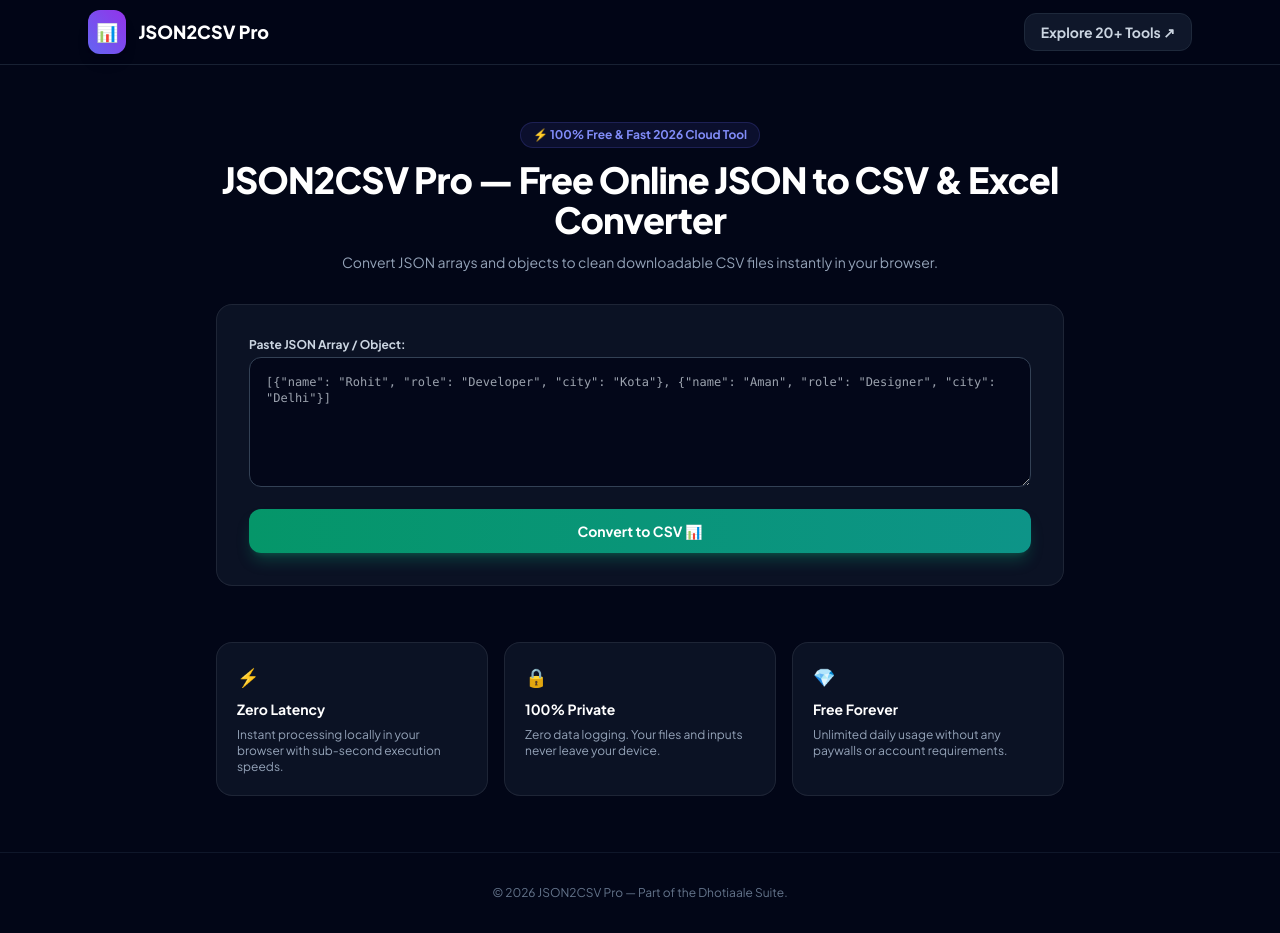
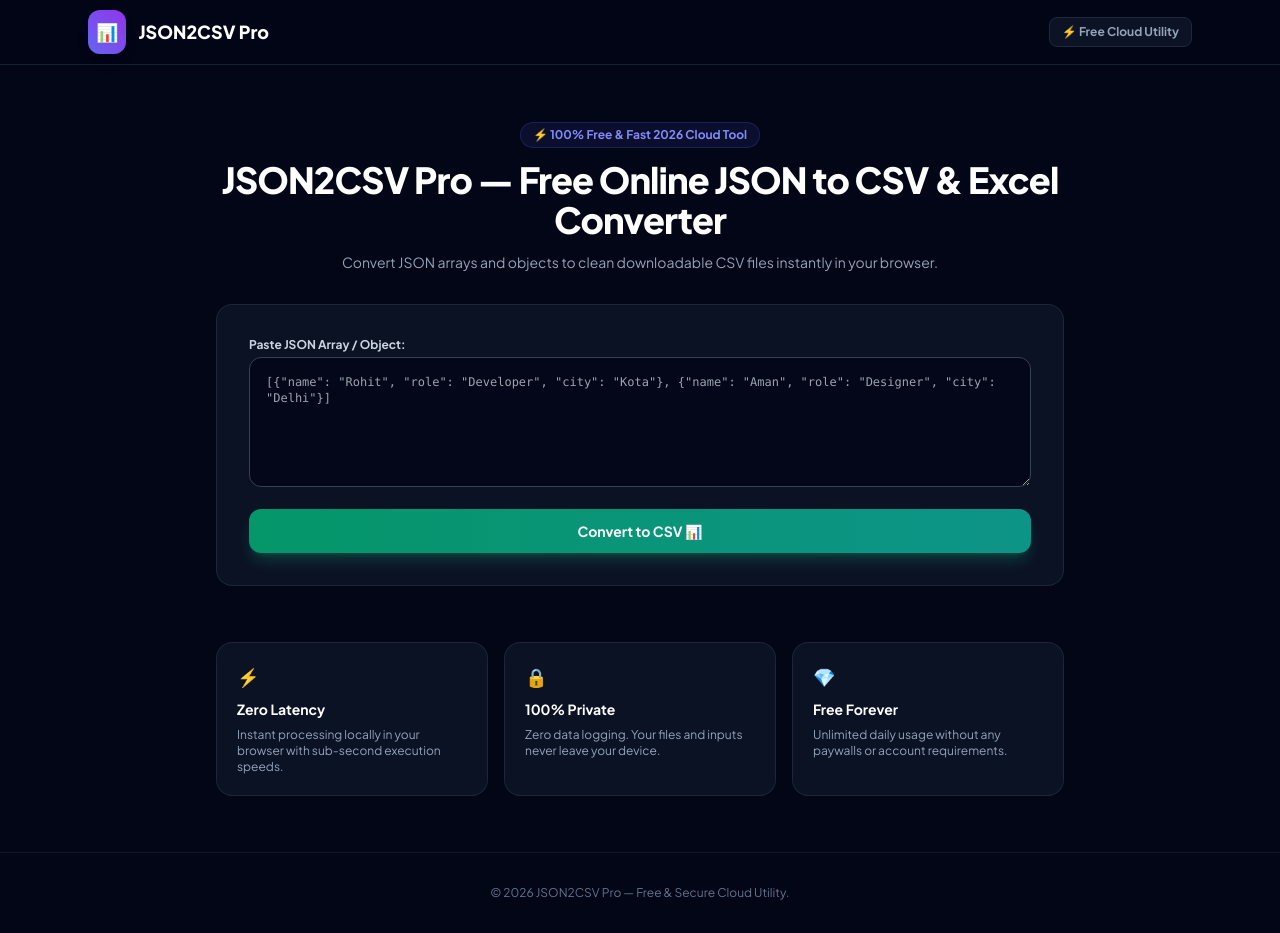
Before and after one commit to dhakadrachora/json2csv-excel-converter-pro, a website: page index.html in a window 1280 px wide. Drawn offline with nearby package versions, Linux system fonts and the light colour scheme.

Commit message:
Permanent removal of Dhotiaale and publisher IDs

```diff
--- a/index.html
+++ b/index.html
@@ -59,7 +59,7 @@ window.sanitizeUrl = function(url) {
         <span class="p-2 bg-gradient-to-tr from-indigo-500 to-purple-600 rounded-xl shadow-lg">📊</span>
         <span>JSON2CSV Pro</span>
       </a>
-      <a href="https://dhotiaale.vercel.app/tools" class="text-xs sm:text-sm font-bold text-slate-300 hover:text-white bg-slate-900 border border-slate-800 px-4 py-2 rounded-xl transition-colors">Explore 20+ Tools ↗</a>
+      <span class="text-xs font-bold text-slate-400 bg-slate-900/80 border border-slate-800 px-3 py-1.5 rounded-lg">⚡ Free Cloud Utility</span>
     </div>
   </header>
 
@@ -137,7 +137,7 @@ window.sanitizeUrl = function(url) {
 
   <footer class="border-t border-slate-900 bg-slate-950 py-8 text-center text-xs text-slate-500">
     <div class="max-w-6xl mx-auto px-4 space-y-2">
-      <p>© 2026 JSON2CSV Pro — Part of the Dhotiaale Suite.</p>
+      <p>© 2026 JSON2CSV Pro — Free & Secure Cloud Utility.</p>
     </div>
   </footer>
 </body>
```
